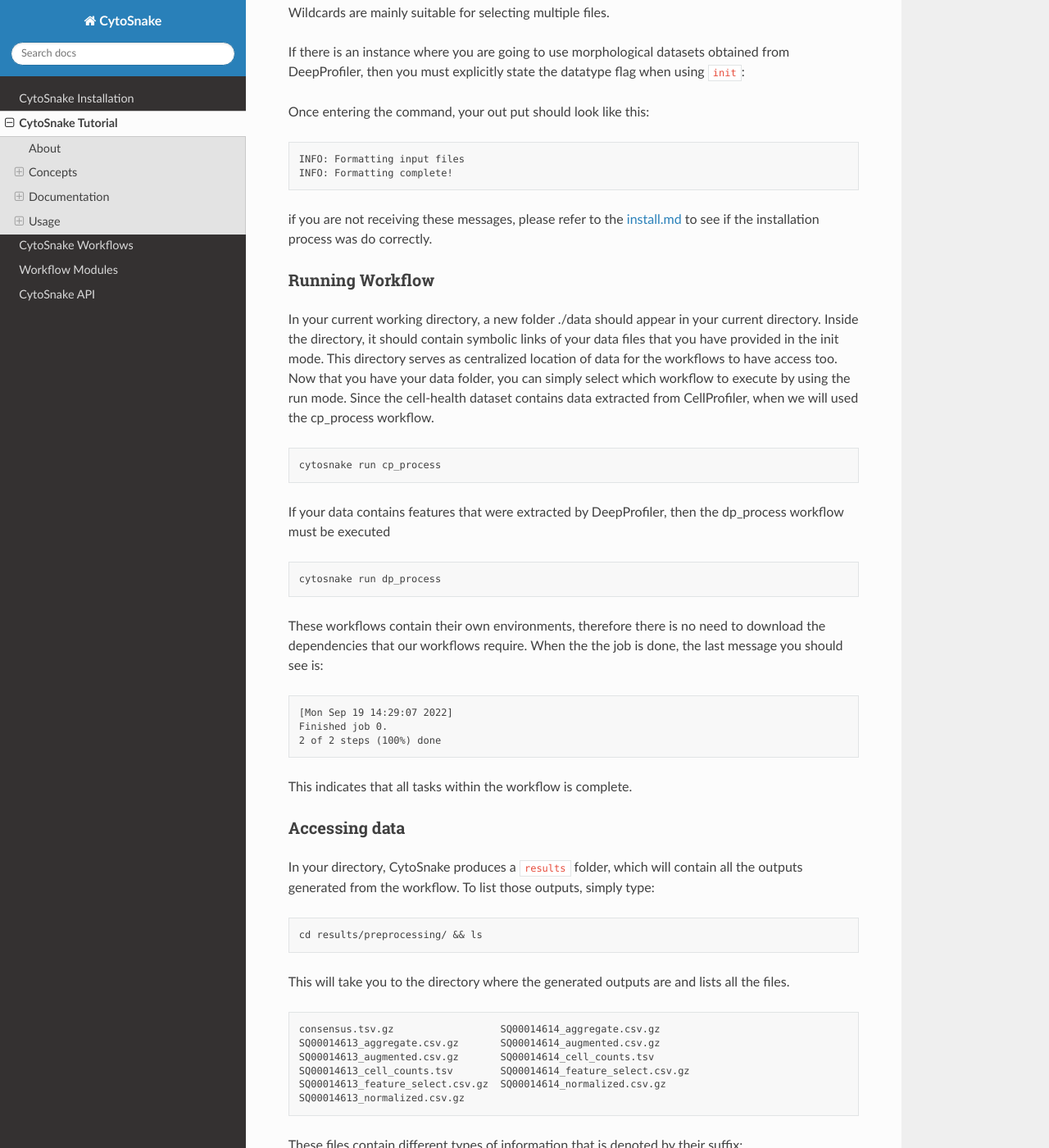
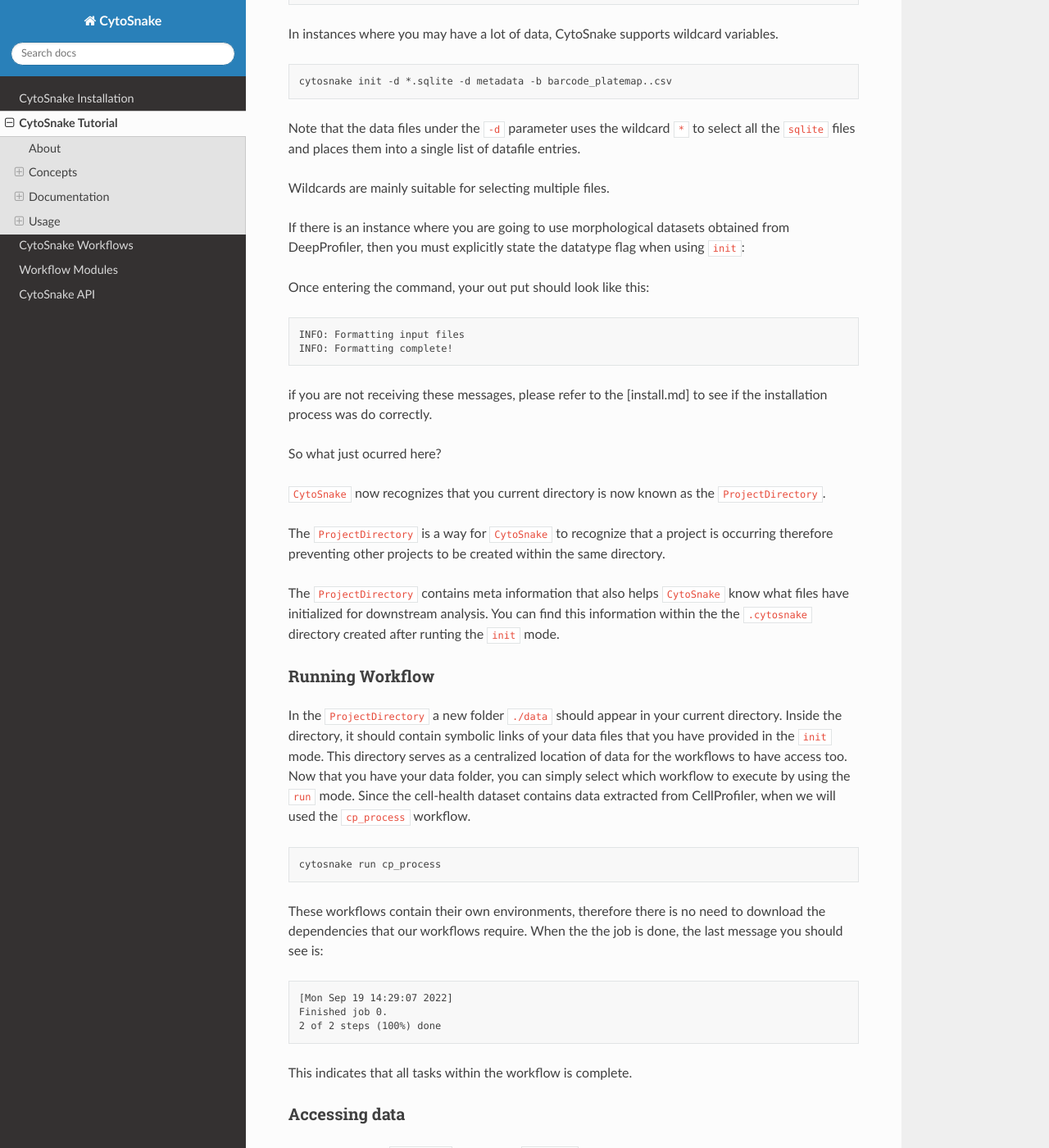
Before and after one commit to WayScience/CytoSnake, a Sphinx documentation site: the page built from docs/tutorial.md, in a window 1280 px wide and 1400 px high, scrolled down 4601 px. Shown: the whole window at 82% size. Built offline with Sphinx 7.4.7 and the Read the Docs theme 2.0.0, drawn with Linux system fonts in a browser that asks for light colours; some of the changed text lies outside the part shown.

Commit message:
tutorial update

````diff
--- a/docs/tutorial.md
+++ b/docs/tutorial.md
@@ -67,30 +67,30 @@
 
 | workflow name          | Path to config                                           | Documentation         |
 | -------------- | ---------------------------------------------------------------- | --------------------- |
-| cp_process     | ./CytoSnake/configs/analysis_configs/wf_configfs/cp_process.yaml |  [Workflow Docs](./workflows.md#cp_process)|
+| cp_process     | ./CytoSnake/configs/analysis_configs/wf_configfs/cp_process.yaml |  [Workflow Docs](workflows.md#cp_process)|
 
 | Steps          | Path to config                                                   | Module Documentation  |
 | -------------- | ---------------------------------------------------------------- | --------------------- |
-| aggregate      | ./CytoSnake/configs/analysis_configs/aggregate_configs.yaml      | [aggregate docs](./workflow-modules.md#aggregate)      |
-| annotate       | ./CytoSnake/configs/analysis_configs/aggregate_configs.yaml      | [annotate docs](./workflow-modules.md#annotate)      |
-| normalize      | ./CytoSnake/configs/analysis_configs/normalize_configs.yaml      | [normalize docs](./workflow-modules.md#normalize)      |
-| feature_select | ./CytoSnake/configs/analysis_configs/feature_select_configs.yaml | [feature select docs](./workflow-modules.md#feature-select) |
-| consensus      | ./CytoSnake/configs/analysis_configs/consensus_configs.yaml      | [consensus docs](./workflow-modules.md#generate-consensus)      |
+| aggregate      | ./CytoSnake/configs/analysis_configs/aggregate_configs.yaml      | [aggregate docs](workflow-modules.md#aggregate)      |
+| annotate       | ./CytoSnake/configs/analysis_configs/aggregate_configs.yaml      | [annotate docs](workflow-modules.md#annotate)      |
+| normalize      | ./CytoSnake/configs/analysis_configs/normalize_configs.yaml      | [normalize docs](workflow-modules.md#normalize)      |
+| feature_select | ./CytoSnake/configs/analysis_configs/feature_select_configs.yaml | [feature select docs](workflow-modules.md#feature-select) |
+| consensus      | ./CytoSnake/configs/analysis_configs/consensus_configs.yaml      | [consensus docs](workflow-modules.md#generate-consensus)      |
 
 #### cp_process_singlecells
 
 | workflow name          | Path to config                                           | Documentation         |
 | -------------- | ---------------------------------------------------------------- | --------------------- |
-| cp_process_singlecells | ./CytoSnake/configs/analysis_configs/wf_configfs/cp_process_singlecells.yaml |  [Workflow Docs](./workflows.md#cp_process_singlecells)|
+| cp_process_singlecells | ./CytoSnake/configs/analysis_configs/wf_configfs/cp_process_singlecells.yaml |  [Workflow Docs](workflows.md#cp_process_singlecells)|
 
 **modules used**:
 
 | Steps          | Path to config                                                   | Module Documentation  |
 | -------------- | ---------------------------------------------------------------- | --------------------- |
-| convert      | ./CytoSnake/configs/analysis_configs/cytotable_convert.yaml        | [convert docs](./workflow-modules.md#cytotable-convert)      |
-| annotate       | ./CytoSnake/configs/analysis_configs/aggregate_configs.yaml      | [annotate docs](./workflow-modules.md#annotate)       |
-| normalize      | ./CytoSnake/configs/analysis_configs/normalize_configs.yaml      | [normalize docs](./workflow-modules.md#normalize)      |
-| feature_select | ./CytoSnake/configs/analysis_configs/feature_select_configs.yaml | [feature select docs](./workflow-modules.md#feature-select) |
+| convert      | ./CytoSnake/configs/analysis_configs/cytotable_convert.yaml        | [convert docs](workflow-modules.md#cytotable-convert)      |
+| annotate       | ./CytoSnake/configs/analysis_configs/aggregate_configs.yaml      | [annotate docs](workflow-modules.md#annotate)       |
+| normalize      | ./CytoSnake/configs/analysis_configs/normalize_configs.yaml      | [normalize docs](workflow-modules.md#normalize)      |
+| feature_select | ./CytoSnake/configs/analysis_configs/feature_select_configs.yaml | [feature select docs](workflow-modules.md#feature-select) |
 
 Users can easily find and change parameter values by accessing those
 configurational files.
@@ -207,26 +207,28 @@
 if you are not receiving these messages, please refer to the [install.md] to see
 if the installation process was do correctly.
 
+So what just ocurred here?
+
+`CytoSnake` now recognizes that you current directory is now known as the `ProjectDirectory`.
+
+The `ProjectDirectory` is a way for `CytoSnake` to recognize that a project is occurring therefore  preventing other projects to be created within the same directory.
+
+The `ProjectDirectory` contains meta information that also helps `CytoSnake` know what files have initialized for downstream analysis.
+You can find this information within the the `.cytosnake` directory created after runting the `init` mode.
+
 ### Running Workflow
 
-In your current working directory, a new folder ./data should appear in
+In the `ProjectDirectory`  a new folder `./data` should appear in
 your current directory. Inside the directory, it should contain symbolic
-links of your data files that you have provided in the init mode. This
-directory serves as centralized location of data for the workflows to
+links of your data files that you have provided in the `init` mode. This
+directory serves as a centralized location of data for the workflows to
 have access too. Now that you have your data folder, you can simply
-select which workflow to execute by using the run mode. Since the
+select which workflow to execute by using the `run` mode. Since the
 cell-health dataset contains data extracted from CellProfiler, when we
-will used the cp_process workflow.
+will used the `cp_process` workflow.
 
 ```text
 cytosnake run cp_process
-```
-
-If your data contains features that were extracted by DeepProfiler, then
-the dp_process workflow must be executed
-
-```text
-cytosnake run dp_process
 ```
 
 These workflows contain their own environments, therefore there is no
@@ -243,7 +245,7 @@
 
 ### Accessing data
 
-In your directory, CytoSnake produces a `results` folder, which will
+In your directory, `CytoSnake` produces a `results/` folder, which will
 contain all the outputs generated from the workflow. To list those
 outputs, simply type:
 
````
Also changed, not shown: other parts of docs/tutorial.md (+1 -4 lines), docs/images/CytoSnake-cli_0.drawio.png.
